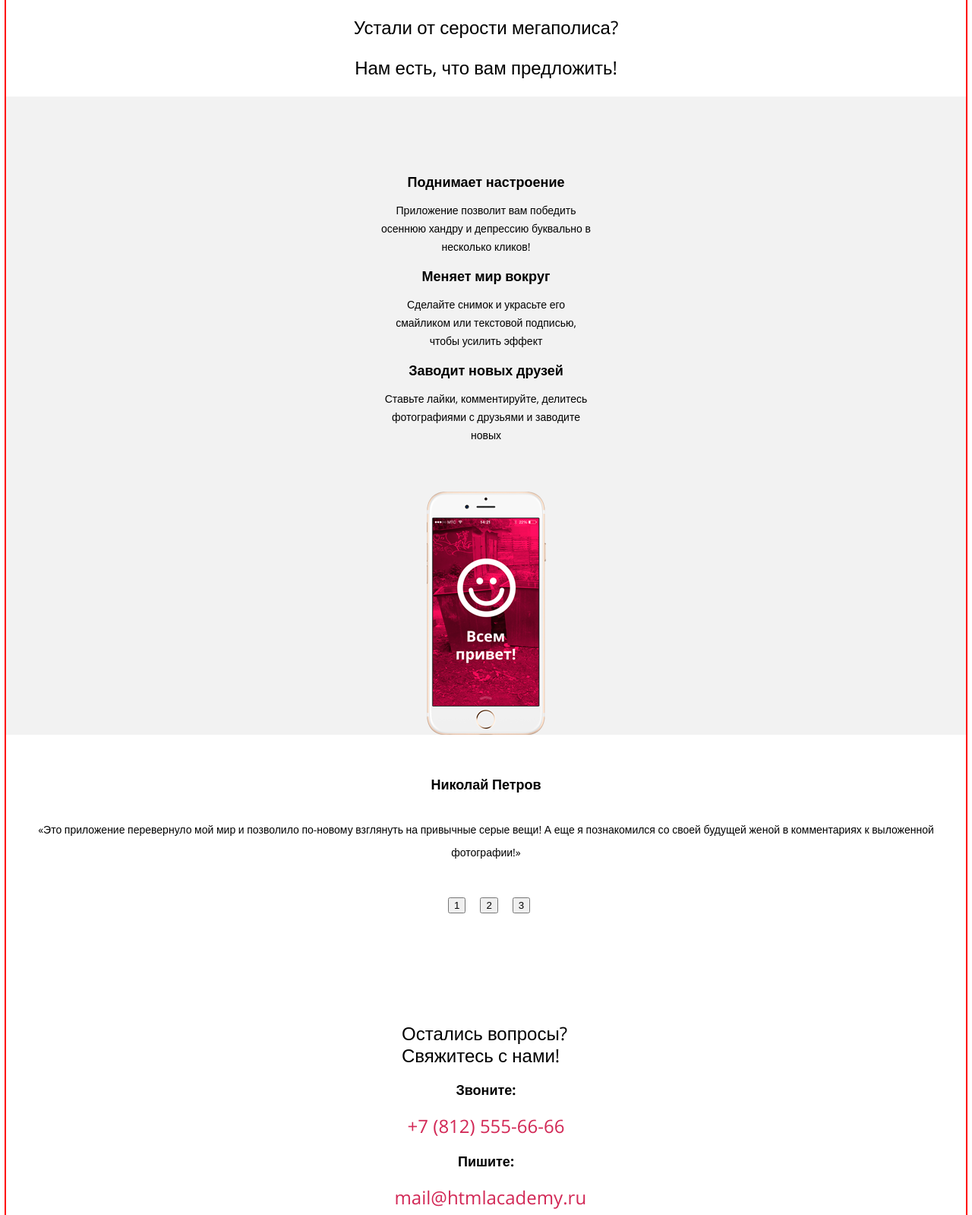
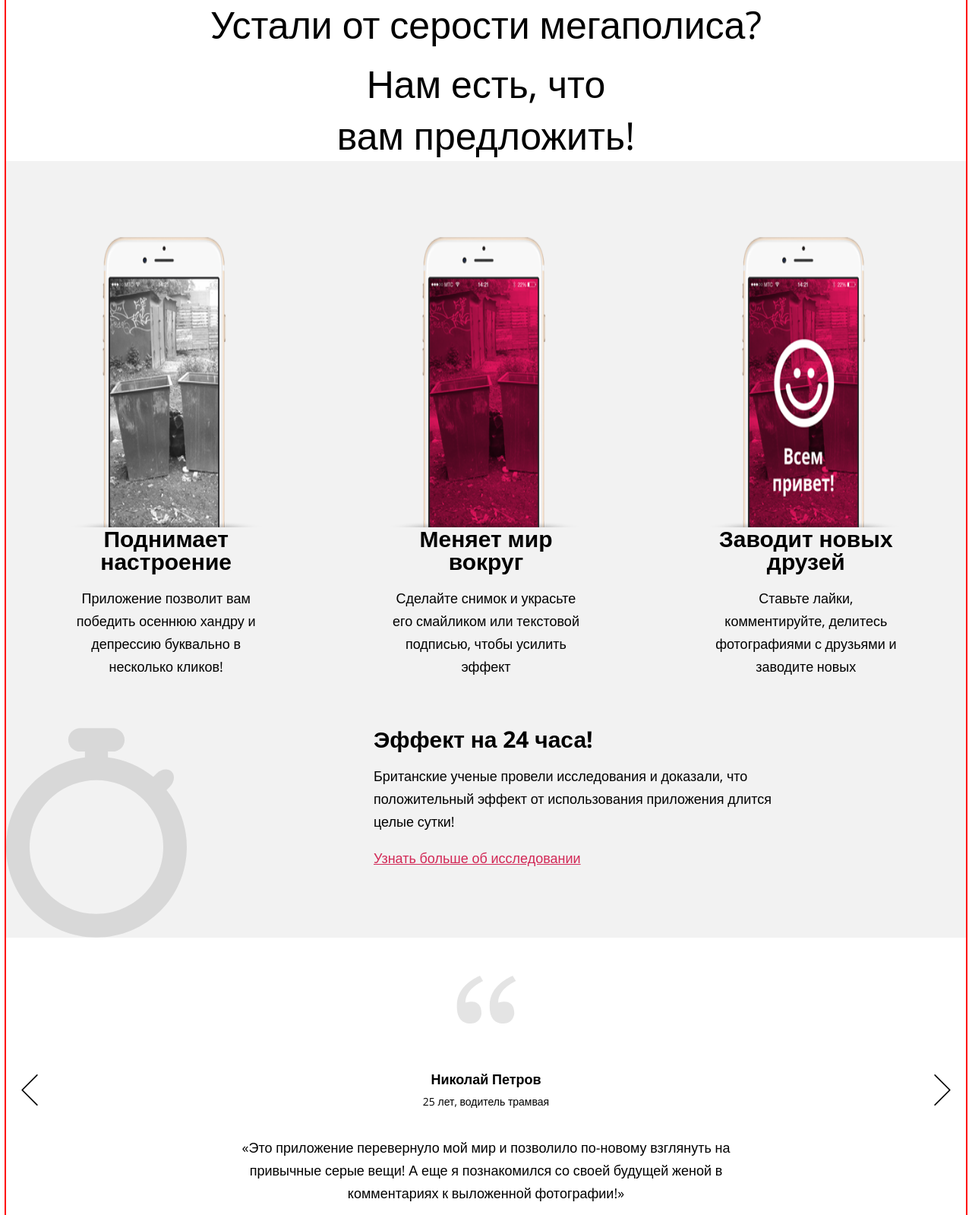
Before and after one commit to eyzenhart/1395441-pink-20, a website: page source/index.html in a window 1280 px wide. Shown: the part 681-2280 px from the top of the page at 76% size. Drawn offline with nearby package versions, Linux system fonts and the light colour scheme; files that its build step writes are made by us from their sources; files whose address does not match are found by name.

Commit message:
Добавляет разметку остальных блоков на главной странице

```diff
--- a/source/index.html
+++ b/source/index.html
@@ -97,16 +97,17 @@
         <section class="advantages">
           <header class="advantages__header">
             <h2 class="visually-hidden">Преимущества нашего приложения</h2>
-            <p class="advantages-intro">
+            <p class="advantages-intro_1">
                 Устали от серости мегаполиса?
             </p>
-            <p class="advantages-intro">
+            <p class="advantages-intro_2">
                 Нам есть, что вам предложить!
             </p>
           </header>
           <div class="advantages__wrapper">
             <ul class="advantages__list">
               <li class="advantages__item">
+                <img class="advantages__item__img" src="img/iphone-screen-1-desktop@1x.png" width="186" height="382">
                 <h3 class="advantages__item__header">
                   Поднимает настроение
                 </h3>
@@ -115,6 +116,7 @@
                 </p>
               </li>
               <li class="advantages__item">
+                <img class="advantages__item__img" src="img/iphone-screen-2-desktop@1x.png" width="186" height="382">
                 <h3 class="advantages__item__header">
                   Меняет мир вокруг
                 </h3>
@@ -123,6 +125,7 @@
                 </p>
               </li>
               <li class="advantages__item">
+                <img class="advantages__item__img" src="img/iphone-screen-3-desktop@1x.png" width="186" height="382">
                 <h3 class="advantages__item__header">
                   Заводит новых друзей
                 </h3>
@@ -131,7 +134,17 @@
                 </p>
               </li>
             </ul>
-            <img class="advantages__img" src="img/iphone-screen-mobile@1x.png" alt="Демонстрация приложения" width="157" height="320">
+            <div class="advantages__img"></div>
+          </div>
+        </section>
+
+
+        <section class="research">
+          <img class="research__img" src="img/icon-timer.svg" width="238" height="276">
+          <div class="research__text__wrapper">
+            <h2 class="research__header">Эффект на 24 часа!</h2>
+            <p class="research__text">Британские ученые провели исследования и доказали, что положительный эффект от использования приложения длится целые сутки!</p>
+            <a class="research__link" href="#">Узнать больше об исследовании</a>
           </div>
         </section>
 
@@ -140,9 +153,12 @@
             <h2 class="visually-hidden">
                 Отзывы
             </h2>
+            <img class="review__arrow review__turn-left" src="img/icon-review-arrow-left.svg" width="22" height="41">
+          <div class="review__wrapper">
+            <img class="review__icon" src="img/icon-quotes.svg" width="79" height="63">
             <blockquote class="review__item">
               <cite class="review__author-name">
-              Николай Петров
+                Николай Петров<br><span class="review__autor-name__info">25 лет, водитель трамвая</span>
               </cite>
               <br>
               «Это приложение перевернуло мой мир и позволило по-новому взглянуть на привычные серые вещи! А еще я познакомился со своей будущей женой в комментариях к выложенной фотографии!»
@@ -152,6 +168,8 @@
               <button class="review__button" type="button">2</button>
               <button class="review__button" type="button">3</button>
             </div>
+          </div>
+            <img class="review__arrow review__turn-right" src="img/icon-review-arrow-right.svg" width="22" height="41">
         </section>
 
 
@@ -224,10 +242,10 @@
 
         <section class="feedback">
             <h2 class="feedback__header">
-              Остались вопросы? Свяжитесь с нами!
+              Остались вопросы?<br> Свяжитесь с нами!
             </h2>
             <ul class="feedback__list">
-              <li class="feedback__item">
+              <li class="feedback__item feedback__item_phone">
                 <p class="feedback__text">
                   Звоните:
                 </p>
@@ -235,7 +253,7 @@
                   +7 (812) 555-66-66
                 </a>
               </li>
-              <li class="feedback__item">
+              <li class="feedback__item feedback__item__mail">
                 <p class="feedback__text">
                   Пишите:
                 </p>
@@ -243,7 +261,7 @@
                   mail@htmlacademy.ru
                 </a>
               </li>
-              <li class="feedback__item">
+              <li class="feedback__item feedback__item_address">
                 <p class="feedback__text">
                   Приезжайте в гости:
                 </p>
@@ -262,16 +280,7 @@
 
 
       <footer class="page-footer">
-        <svg class="page-footer__item" version="1.1" id="Layer_1" xmlns="http://www.w3.org/2000/svg" xmlns:xlink="http://www.w3.org/1999/xlink" x="0px" y="0px" width="146.3px" height="40.375px" viewBox="0 0 146.3 40.375" enable-background="new 0 0 146.3 40.375" xml:space="preserve">
-          <g>
-            <path fill="#283645" d="M71.874,18.661c0-0.708,0.58-1.288,1.256-1.288h7.18c5.087,0,8.436,2.704,8.436,7.146v0.063 c0,4.86-4.057,7.373-8.854,7.373h-5.475v6.825c0,0.708-0.58,1.287-1.289,1.287c-0.676,0-1.256-0.58-1.256-1.287L71.874,18.661 L71.874,18.661z M79.988,29.641c3.734,0,6.182-1.996,6.182-4.959v-0.062c0-3.221-2.414-4.894-6.053-4.894h-5.699v9.917h5.57V29.641 z"/>
-            <path fill="#283645" d="M93.603,18.5c0-0.708,0.579-1.288,1.255-1.288c0.709,0,1.288,0.58,1.288,1.288v20.283 c0,0.708-0.579,1.287-1.288,1.287c-0.676,0-1.255-0.579-1.255-1.287V18.5z"/>
-            <path fill="#283645" d="M102.744,18.532c0-0.676,0.58-1.256,1.256-1.256h0.354c0.58,0,0.935,0.29,1.288,0.74l13.684,17.45V18.468 c0-0.676,0.547-1.256,1.256-1.256c0.676,0,1.225,0.58,1.225,1.256v20.349c0,0.677-0.48,1.19-1.158,1.19h-0.129 c-0.548,0-0.936-0.321-1.318-0.772l-13.976-17.867v17.449c0,0.677-0.547,1.257-1.257,1.257c-0.676,0-1.223-0.58-1.223-1.257V18.532 H102.744z"/>
-            <path fill="#283645" d="M128.173,18.5c0-0.708,0.58-1.288,1.257-1.288c0.708,0,1.286,0.58,1.286,1.288v12.331l12.848-13.16 c0.29-0.257,0.579-0.451,0.998-0.451c0.676,0,1.225,0.612,1.225,1.256c0,0.354-0.162,0.644-0.42,0.901l-7.984,7.92l8.564,10.561 c0.225,0.291,0.354,0.547,0.354,0.936c0,0.676-0.577,1.288-1.285,1.288c-0.482,0-0.807-0.259-1.03-0.58l-8.401-10.464l-4.863,4.861 v4.895c0,0.708-0.578,1.288-1.286,1.288c-0.677,0-1.257-0.58-1.257-1.288V18.5H128.173z"/>
-          </g>
-          <path fill="#FFFFFF" d="M60.498,28.266"/>
-          <path fill="#D22856" d="M60.462,28.016c-0.002-0.009-5.175-21.365-5.175-21.365C54.926,4.303,52.694,0,46.688,0 c-0.829,0-1.5,0.671-1.5,1.5s0.671,1.5,1.5,1.5c4.856,0,5.575,3.729,5.639,4.143l4.767,19.701h-2.073 c-0.742-5.927-5.802-10.531-11.927-10.531s-11.186,4.604-11.927,10.531h-1.82c-0.741-5.927-5.802-10.531-11.927-10.531 S6.235,20.917,5.493,26.844H3.42L8.187,7.143C8.25,6.729,8.97,3,13.826,3c0.829,0,1.5-0.671,1.5-1.5S14.655,0,13.826,0 C7.82,0,5.588,4.303,5.227,6.651c0,0-5.173,21.356-5.175,21.365c-0.266,1.109,0.531,1.826,1.426,1.826 c0.012,0,0.023,0.004,0.036,0.004h3.982c0.741,5.926,5.802,10.53,11.927,10.53s11.185-4.604,11.927-10.53h1.814 c0.742,5.926,5.802,10.53,11.927,10.53s11.186-4.604,11.927-10.53H59c0.012,0,0.023-0.004,0.036-0.004 C59.931,29.842,60.728,29.125,60.462,28.016z M26.315,29.844c-0.715,4.272-4.421,7.531-8.896,7.531s-8.18-3.259-8.896-7.531 c-0.082-0.488-0.135-0.988-0.135-1.5s0.053-1.011,0.135-1.5c0.715-4.271,4.421-7.531,8.896-7.531s8.18,3.26,8.896,7.531 c0.082,0.489,0.135,0.988,0.135,1.5S26.397,29.355,26.315,29.844z M51.99,29.844c-0.716,4.272-4.421,7.531-8.896,7.531 c-4.475,0-8.181-3.259-8.896-7.531c-0.082-0.488-0.135-0.988-0.135-1.5s0.053-1.011,0.135-1.5c0.716-4.271,4.421-7.531,8.896-7.531 c4.475,0,8.181,3.26,8.896,7.531c0.082,0.489,0.135,0.988,0.135,1.5S52.072,29.355,51.99,29.844z"/>
-        </svg>
+        <div class="page-footer__item page-footer__logo"></div>
         <ul class="social-media page-footer__item">
           <li class="social-media__item">
             <a class="social-media__link" href="#">
--- a/source/sass/blocks/advantages.scss
+++ b/source/sass/blocks/advantages.scss
@@ -1,12 +1,21 @@
-.advantages-intro {
+.advantages-intro_1,
+.advantages-intro_2 {
   padding: 0 20px;
+  margin: 0;
+  margin-bottom: 20px;
   font-weight: 300;
   font-size: 24px;
   line-height: 120%;
   text-align: center;
 }
 
+.advantages__header {
+  width: 280px;
+  margin: 0 auto;
+}
+
 .advantages__list {
+  width: 100%;
   padding: 0;
   margin: 0;
   list-style: none;
@@ -30,9 +39,106 @@
 }
 
 .advantages__item__info {
-  width: 280px;
   font-weight: normal;
   font-size: 14px;
   line-height: 24px;
   text-align: center;
 }
+
+.advantages__item {
+  width: 100%;
+}
+
+.advantages__img {
+  background-image: url(../../img/iphone-screen-3-tablet@1x.png);
+  background-repeat: no-repeat;
+  width: 268px;
+  height: 547px;
+}
+
+@media (min-width: 660px) {
+  .advantages__img {
+    order: -1;
+    width: 100%;
+  }
+
+  .advantages__wrapper {
+    width: 100%;
+    flex-direction: row;
+  }
+
+  .advantages__item__header {
+    text-align: start;
+  }
+
+  .advantages__item__info {
+    text-align: start;
+  }
+
+  .advantages__header {
+    width: 100%;
+  }
+
+  .advantages-intro_1,
+  .advantages-intro_2 {
+    font-weight: 300;
+    font-size: 40px;
+    line-height: 54px;
+    margin-bottom: 10px;
+  }
+
+  .advantages-intro_2 {
+    text-align: center;
+    width: 400px;
+    margin: 0 auto;
+  }
+}
+
+.advantages__item__img {
+  display: none;
+}
+
+@media (min-width: 1200px) {
+  .advantages__list {
+    width: 100%;
+    display: flex;
+    flex-direction: row;
+    justify-content: space-around;
+    flex-wrap: wrap;
+  }
+
+  .advantages__item {
+    width: 252px;
+    text-align: center;
+  }
+
+  .advantages__item__img {
+    width: 100%;
+    display: flex;
+  }
+
+  .advantages__img {
+    display: none;
+  }
+
+  .advantages-intro_1,
+  .advantages-intro_2 {
+    font-weight: 300;
+    font-size: 50px;
+    line-height: 68px;
+  }
+
+  .advantages__item__info {
+    text-align: center;
+    width: 252px;
+    font-size: 18px;
+    line-height: 30px;
+  }
+
+  .advantages__item__header {
+    font-size: 30px;
+    line-height: 30px;
+    text-align: center;
+    margin: 0;
+  }
+}
--- a/source/sass/blocks/feedback.scss
+++ b/source/sass/blocks/feedback.scss
@@ -38,3 +38,48 @@
   font-size: 24px;
   line-height: 33px;
 }
+
+@media (min-width: 660px) {
+  .feedback__header {
+    font-weight: 300;
+    font-size: 40px;
+    line-height: 54px;
+    width: 100%;
+    margin: 0 auto;
+    text-align: center;
+  }
+
+  .feedback__list {
+    width: 660px;
+    display: flex;
+    flex-direction: row;
+    flex-wrap: wrap;
+    margin: 0 auto;
+    padding: 0;
+  }
+
+  .feedback__item_phone,
+  .feedback__item_mail {
+    flex-grow: 1;
+  }
+
+  .feedback__item_address {
+    flex-grow: 2;
+    align-self: center;
+  }
+}
+
+@media (min-width: 1200px) {
+  .feedback__header {
+    font-size: 50px;
+    line-height: 68px;
+  }
+
+  .feedback__list {
+    width: 1200px;
+  }
+
+  .feedback__item {
+    flex-grow: 1;
+  }
+}
--- /dev/null
+++ b/source/sass/blocks/map.scss
@@ -0,0 +1,3 @@
+.map {
+  width: 100%;
+}
--- a/source/sass/blocks/page-footer.scss
+++ b/source/sass/blocks/page-footer.scss
@@ -44,3 +44,31 @@
   margin-top: 20px;
   margin-bottom: 20px;
 }
+
+.page-footer__wrapper {
+  padding: 0 20px;
+}
+
+.page-footer__logo {
+  background-image: url(../../img/logo-pink-blue-mobile.svg);
+  background-repeat: no-repeat;
+  width: 145px;
+  height: 40px;
+}
+
+@media (min-width: 660px) {
+  .page-footer {
+    display: flex;
+    flex-direction: row;
+    justify-content: space-between;
+  }
+}
+
+@media (min-width: 1200px) {
+  .page-footer__logo {
+    background-image: url(../../img/logo-pink-blue-desktop.svg);
+    background-repeat: no-repeat;
+    width: 147px;
+    height: 40px;
+  }
+}
--- /dev/null
+++ b/source/sass/blocks/research.scss
@@ -0,0 +1,63 @@
+.research {
+  display: none;
+}
+
+.research__header {
+  font-weight: bold;
+  font-size: 30px;
+  line-height: 36px;
+  width: 168px;
+  margin: 0;
+}
+
+.research__img {
+  opacity: 0.1;
+}
+
+.research__text {
+  font-weight: normal;
+  font-size: 14px;
+  line-height: 24px;
+  width: 310px;
+  padding: 0;
+}
+
+.research__link {
+  font-weight: normal;
+  font-size: 14px;
+  line-height: 24px;
+  color: #D22856;
+}
+
+.research__text__wrapper {
+  margin: 0 auto;
+}
+
+@media (min-width: 660px) {
+  .research {
+    display: flex;
+    flex-direction: row;
+  }
+}
+
+@media (min-width: 1200px) {
+.research {
+  background-color: #F2F2F2;
+}
+
+  .research__header {
+    width: 100%;
+    line-height: 30px;
+  }
+
+  .research__text {
+    width: 534px;
+    font-size: 18px;
+    line-height: 30px;
+  }
+
+  .research__link {
+    font-size: 18px;
+    line-height: 30px;
+  }
+}
--- a/source/sass/blocks/review.scss
+++ b/source/sass/blocks/review.scss
@@ -30,3 +30,68 @@
 .review__button:not(:last-of-type) {
   margin-right: 19px;
 }
+
+.review__autor-name__info {
+  display: none;
+}
+
+.review__icon,
+.review__arrow {
+  display: none;
+}
+
+@media (min-width: 660px) {
+  .review {
+    display: flex;
+    flex-direction: column;
+    align-items: center;
+  }
+
+  .review__item {
+    font-weight: normal;
+    font-size: 18px;
+    line-height: 30px;
+  }
+
+  .review__autor-name__info {
+    font-style: normal;
+    font-weight: normal;
+    display: block;
+    font-size: 14px;
+    line-height: 30px;
+  }
+}
+
+@media (min-width: 1200px) {
+  .review__wrapper {
+    display: flex;
+    flex-direction: column;
+    margin: 0 auto;
+  }
+
+  .review {
+    display: flex;
+    flex-direction: row;
+    align-items: center;
+  }
+
+  .review__icon {
+    display: flex;
+    opacity: 0.1;
+    margin: 0 auto;
+    margin-bottom: 58px;
+  }
+
+  .review__item {
+    width: 688px;
+    margin: 0 auto;
+  }
+
+  .review__buttons {
+    display: none;
+  }
+
+  .review__arrow {
+    display: block;
+  }
+}
--- a/source/sass/style.scss
+++ b/source/sass/style.scss
@@ -13,3 +13,5 @@
 @import "blocks/main-nav.scss";
 @import "fonts.scss";
 @import "scaffolding.scss";
+@import "blocks/research.scss";
+@import "blocks/map.scss";
```
Also changed, not shown: source/sass/scaffolding.scss (+7 -7 lines). Lines whose indentation alone changed are shown as unchanged.
